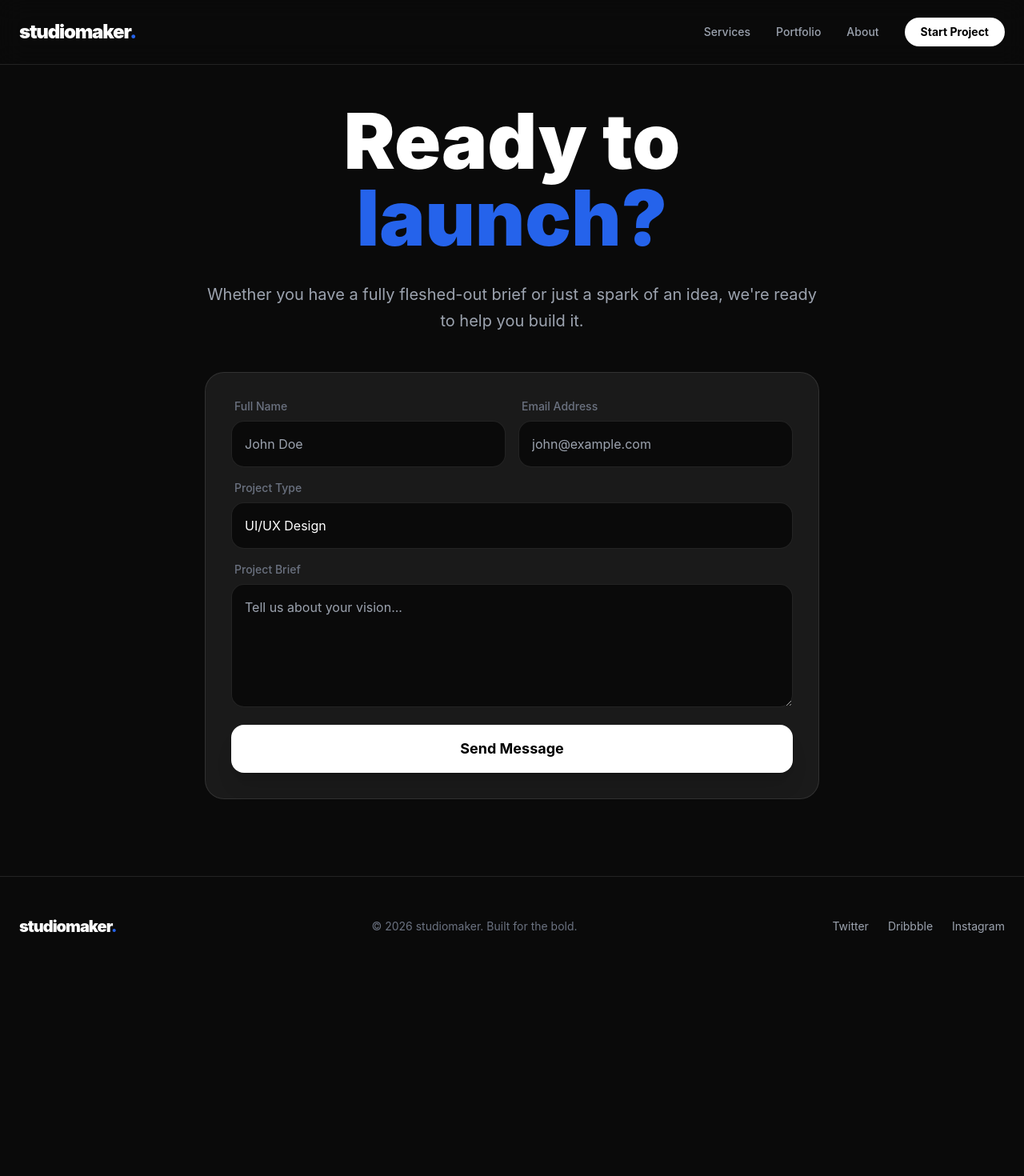
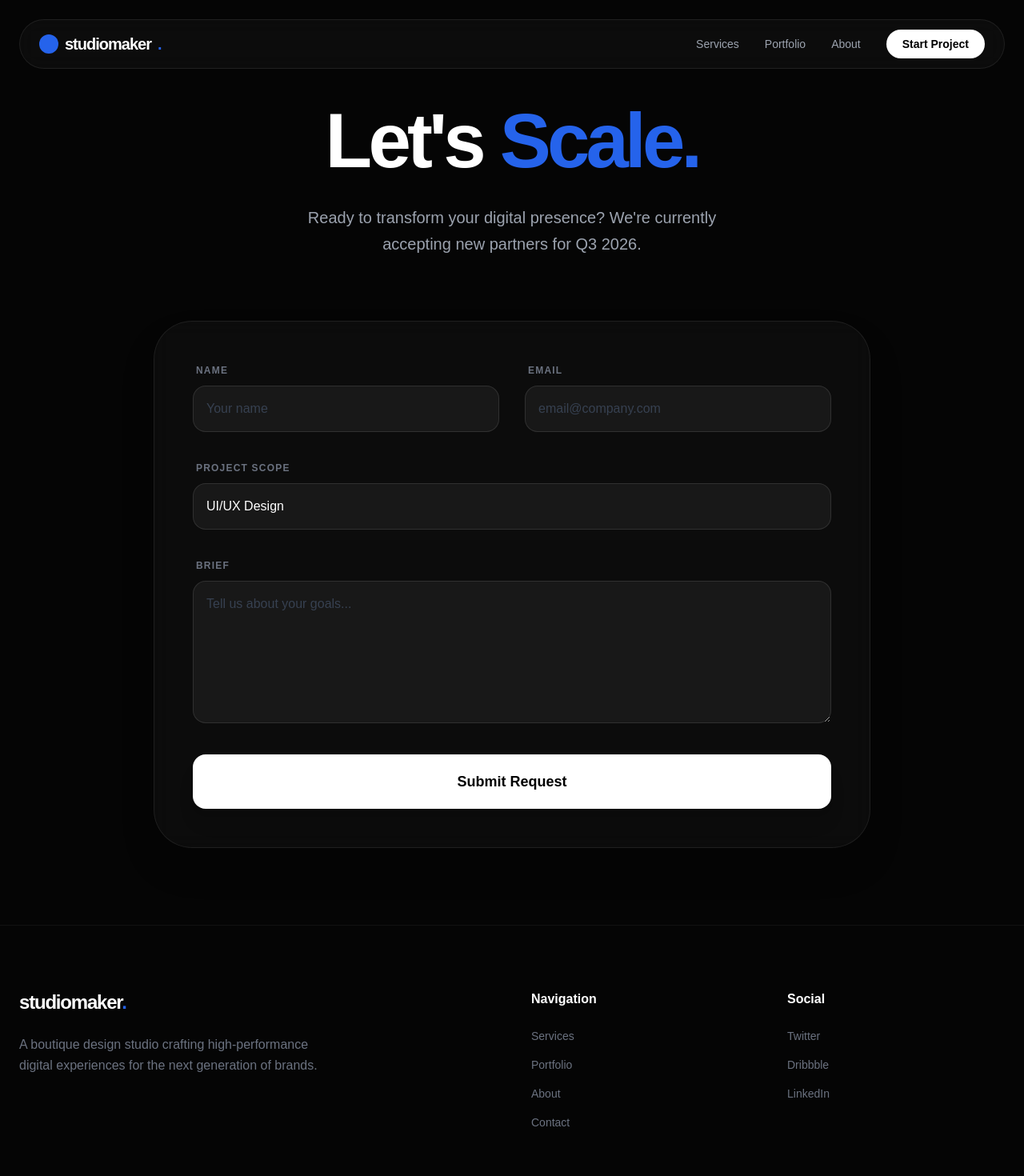
Before and after one commit to brandong1987/studiomaker, a React (Vite) app: page /contact in a window 1280 px wide. Shown: the top 1470 px of the page at 80% size. Before the commit the page ends 1220 px from the top, so only its background shows below. Built offline with nearby package versions, Linux system fonts and the light colour scheme; the HTML template or start-up script is replaced by a standard one.

Commit message:
Upgrade: implement pro-agency aesthetic, bento grids, and high-end animations

```diff
--- a/src/index.css
+++ b/src/index.css
@@ -1,13 +1,35 @@
 @tailwind base;
 @tailwind components;
 @tailwind utilities;
+
+@import url('https://fonts.googleapis.com/css2?family=Plus+Jakarta+Sans:wght@400;500;600;700;800&display=swap');
+
+:root {
+  --brand-black: #050505;
+  --brand-gray: #111111;
+  --brand-accent: #3b82f6;
+}
 
 html {
   scroll-behavior: smooth;
 }
 
 body {
-  background-color: #0a0a0a;
+  background-color: var(--brand-black);
   color: white;
-  font-family: 'Inter', system-ui, -apple-system, sans-serif;
+  font-family: 'Plus Jakarta Sans', sans-serif;
+  -webkit-font-smoothing: antialiased;
+  -moz-osx-font-smoothing: grayscale;
 }
+
+.glass {
+  background: rgba(255, 255, 255, 0.03);
+  backdrop-filter: blur(12px);
+  border: 1px solid rgba(255, 255, 255, 0.08);
+}
+
+.text-gradient {
+  background: linear-gradient(to right, #fff, #94a3b8);
+  -webkit-background-clip: text;
+  -webkit-text-fill-color: transparent;
+}
--- a/src/layouts/Layout.jsx
+++ b/src/layouts/Layout.jsx
@@ -1,17 +1,18 @@
 import React from 'react';
 import { Outlet, Link } from 'react-router-dom';
-import { motion } from 'framer-motion';
+import { motion, AnimatePresence } from 'framer-motion';
 
 const Navbar = () => (
-  <nav className="fixed w-full z-50 bg-brand-black/80 backdrop-blur-lg border-b border-white/10">
-    <div className="max-w-7xl mx-auto px-6 h-20 flex justify-between items-center">
-      <Link to="/" className="text-2xl font-black tracking-tighter text-white">
+  <nav className="fixed w-full z-50 px-6 py-6">
+    <div className="max-w-7xl mx-auto flex justify-between items-center glass rounded-full px-6 py-3">
+      <Link to="/" className="text-xl font-extrabold tracking-tighter text-white flex items-center gap-2">
+        <div className="w-6 h-6 bg-blue-600 rounded-full"></div>
         studiomaker<span className="text-blue-600">.</span>
       </Link>
       <div className="hidden md:flex gap-8 items-center">
-        <Link to="/services" className="text-sm font-medium text-gray-400 hover:text-white transition-colors">Services</Link>
-        <Link to="/portfolio" className="text-sm font-medium text-gray-400 hover:text-white transition-colors">Portfolio</Link>
-        <Link to="/about" className="text-sm font-medium text-gray-400 hover:text-white transition-colors">About</Link>
+        <Link to="/services" className="text-sm font-medium text-gray-400 hover:text-white transition-all">Services</Link>
+        <Link to="/portfolio" className="text-sm font-medium text-gray-400 hover:text-white transition-all">Portfolio</Link>
+        <Link to="/about" className="text-sm font-medium text-gray-400 hover:text-white transition-all">About</Link>
         <Link to="/contact" className="bg-white text-black px-5 py-2 rounded-full text-sm font-bold hover:bg-blue-600 hover:text-white transition-all">Start Project</Link>
       </div>
     </div>
@@ -19,30 +20,52 @@ const Navbar = () => (
 );
 
 const Footer = () => (
-  <footer className="py-12 px-6 border-t border-white/10">
-    <div className="max-w-7xl mx-auto flex flex-col md:flex-row justify-between items-center gap-8">
-      <div className="text-xl font-black tracking-tighter text-white">studiomaker<span className="text-blue-600">.</span></div>
-      <div className="text-gray-500 text-sm">© {new Date().getFullYear()} studiomaker. Built for the bold.</div>
-      <div className="flex gap-6 text-gray-400 text-sm">
-        <a href="#" className="hover:text-white transition-colors">Twitter</a>
-        <a href="#" className="hover:text-white transition-colors">Dribbble</a>
-        <a href="#" className="hover:text-white transition-colors">Instagram</a>
+  <footer className="py-20 px-6 border-t border-white/5">
+    <div className="max-w-7xl mx-auto grid grid-cols-1 md:grid-cols-4 gap-12">
+      <div className="col-span-2">
+        <div className="text-2xl font-black tracking-tighter text-white mb-6">
+          studiomaker<span className="text-blue-600">.</span>
+        </div>
+        <p className="text-gray-500 max-w-sm leading-relaxed">
+          A boutique design studio crafting high-performance digital experiences for the next generation of brands.
+        </p>
       </div>
+      <div className="flex flex-col gap-4">
+        <h4 className="text-white font-bold mb-2">Navigation</h4>
+        <Link to="/services" className="text-gray-500 hover:text-white transition-colors text-sm">Services</Link>
+        <Link to="/portfolio" className="text-gray-500 hover:text-white transition-colors text-sm">Portfolio</Link>
+        <Link to="/about" className="text-gray-500 hover:text-white transition-colors text-sm">About</Link>
+        <Link to="/contact" className="text-gray-500 hover:text-white transition-colors text-sm">Contact</Link>
+      </div>
+      <div className="flex flex-col gap-4">
+        <h4 className="text-white font-bold mb-2">Social</h4>
+        <a href="#" className="text-gray-500 hover:text-white transition-colors text-sm">Twitter</a>
+        <a href="#" className="text-gray-500 hover:text-white transition-colors text-sm">Dribbble</a>
+        <a href="#" className="text-gray-500 hover:text-white transition-colors text-sm">LinkedIn</a>
+      </div>
+    </div>
+    <div className="max-w-7xl mx-auto mt-20 pt-8 border-t border-white/5 flex justify-between items-center text-xs text-gray-600">
+      <p>© {new Date().getFullYear()} studiomaker. All rights reserved.</p>
+      <p>Designed for Excellence.</p>
     </div>
   </footer>
 );
 
 const Layout = () => {
   return (
-    <div className="min-h-screen bg-brand-black selection:bg-blue-600 selection:text-white">
+    <div className="min-h-screen bg-[#050505] selection:bg-blue-600 selection:text-white">
       <Navbar />
-      <motion.main
-        initial={{ opacity: 0, y: 10 }}
-        animate={{ opacity: 1, y: 0 }}
-        transition={{ duration: 0.4 }}
-      >
-        <Outlet />
-      </motion.main>
+      <AnimatePresence mode="wait">
+        <motion.main
+          key={window.location.pathname}
+          initial={{ opacity: 0, y: 20 }}
+          animate={{ opacity: 1, y: 0 }}
+          exit={{ opacity: 0, y: -20 }}
+          transition={{ duration: 0.4, ease: [0.22, 1, 0.36, 1] }}
+        >
+          <Outlet />
+        </motion.main>
+      </AnimatePresence>
       <Footer />
     </div>
   );
--- a/src/pages/Contact.jsx
+++ b/src/pages/Contact.jsx
@@ -4,52 +4,55 @@ import { motion } from 'framer-motion';
 const Contact = () => {
   return (
     <div className="pt-32 pb-24 px-6">
-      <div className="max-w-3xl mx-auto text-center">
-        <motion.div
+      <div className="max-w-4xl mx-auto">
+        <div className="text-center mb-20">
+          <motion.h1
             initial={{ opacity: 0, y: 20 }}
             animate={{ opacity: 1, y: 0 }}
+            className="text-6xl md:text-8xl font-black text-white mb-8 tracking-tighter"
           >
-          <h1 className="text-5xl md:text-8xl font-black mb-8 text-white">Ready to <span className="text-blue-600">launch?</span></h1>
-          <p className="text-gray-400 text-xl mb-12 leading-relaxed">
-            Whether you have a fully fleshed-out brief or just a spark of an idea, we're ready to help you build it.
+            Let's <span className="text-blue-600">Scale.</span>
+          </motion.h1>
+          <p className="text-gray-400 text-xl max-w-xl mx-auto leading-relaxed">
+            Ready to transform your digital presence? We're currently accepting new partners for Q3 2026.
           </p>
-        </motion.div>
+        </div>
 
-        <motion.form
-          initial={{ opacity: 0, y: 20 }}
+        <motion.div
+          initial={{ opacity: 0, y: 30 }}
           animate={{ opacity: 1, y: 0 }}
           transition={{ delay: 0.2 }}
-          className="grid grid-cols-1 gap-4 text-left bg-brand-gray border border-white/10 p-8 rounded-3xl"
-          onSubmit={e => e.preventDefault()}
+          className="glass p-8 md:p-12 rounded-[3rem] border border-white/10 shadow-2xl"
         >
-          <div className="grid grid-cols-1 md:grid-cols-2 gap-4">
-            <div>
-              <label className="block text-sm font-medium text-gray-500 mb-2 ml-1">Full Name</label>
-              <input className="w-full bg-brand-black border border-white/10 p-4 rounded-2xl outline-none focus:border-blue-600 transition-all text-white" placeholder="John Doe" />
+          <form className="grid grid-cols-1 gap-8" onSubmit={e => e.preventDefault()}>
+            <div className="grid grid-cols-1 md:grid-cols-2 gap-8">
+              <div className="space-y-2">
+                <label className="text-xs font-bold text-gray-500 uppercase tracking-widest ml-1">Name</label>
+                <input className="w-full bg-white/5 border border-white/10 p-4 rounded-2xl outline-none focus:border-blue-600 transition-all text-white placeholder:text-gray-700" placeholder="Your name" />
               </div>
-            <div>
-              <label className="block text-sm font-medium text-gray-500 mb-2 ml-1">Email Address</label>
-              <input className="w-full bg-brand-black border border-white/10 p-4 rounded-2xl outline-none focus:border-blue-600 transition-all text-white" placeholder="john@example.com" />
+              <div className="space-y-2">
+                <label className="text-xs font-bold text-gray-500 uppercase tracking-widest ml-1">Email</label>
+                <input className="w-full bg-white/5 border border-white/10 p-4 rounded-2xl outline-none focus:border-blue-600 transition-all text-white placeholder:text-gray-700" placeholder="email@company.com" />
               </div>
             </div>
-          <div>
-            <label className="block text-sm font-medium text-gray-500 mb-2 ml-1">Project Type</label>
-            <select className="w-full bg-brand-black border border-white/10 p-4 rounded-2xl outline-none focus:border-blue-600 transition-all text-white appearance-none">
-              <option>UI/UX Design</option>
-              <option>Full-Stack Development</option>
-              <option>Branding</option>
-              <option>E-commerce</option>
-              <option>Other</option>
+            <div className="space-y-2">
+              <label className="text-xs font-bold text-gray-500 uppercase tracking-widest ml-1">Project Scope</label>
+              <select className="w-full bg-white/5 border border-white/10 p-4 rounded-2xl outline-none focus:border-blue-600 transition-all text-white appearance-none">
+                <option className="bg-brand-black">UI/UX Design</option>
+                <option className="bg-brand-black">Full-Stack Development</option>
+                <option className="bg-brand-black">Brand Identity</option>
+                <option className="bg-brand-black">Enterprise Solution</option>
               </select>
             </div>
-          <div>
-            <label className="block text-sm font-medium text-gray-500 mb-2 ml-1">Project Brief</label>
-            <textarea rows={5} className="w-full bg-brand-black border border-white/10 p-4 rounded-2xl outline-none focus:border-blue-600 transition-all text-white" placeholder="Tell us about your vision..."></textarea>
+            <div className="space-y-2">
+              <label className="text-xs font-bold text-gray-500 uppercase tracking-widest ml-1">Brief</label>
+              <textarea rows={6} className="w-full bg-white/5 border border-white/10 p-4 rounded-2xl outline-none focus:border-blue-600 transition-all text-white placeholder:text-gray-700" placeholder="Tell us about your goals..."></textarea>
             </div>
-          <button className="w-full bg-white text-black py-4 rounded-2xl font-bold text-lg hover:bg-blue-600 hover:text-white transition-all shadow-xl">
-            Send Message
+            <button className="w-full bg-white text-black py-5 rounded-2xl font-black text-lg hover:bg-blue-600 hover:text-white transition-all shadow-xl active:scale-[0.98]">
+              Submit Request
             </button>
-        </motion.form>
+          </form>
+        </motion.div>
       </div>
     </div>
   );
--- a/src/pages/Home.jsx
+++ b/src/pages/Home.jsx
@@ -7,69 +7,103 @@ const Home = () => {
     <div className="pt-20">
       {/* Hero Section */}
       <section className="relative pt-32 pb-24 px-6 overflow-hidden">
-        <div className="max-w-5xl mx-auto text-center relative z-10">
+        <div className="max-w-7xl mx-auto relative z-10">
+          <div className="text-center max-w-4xl mx-auto">
+            <motion.div
+              initial={{ opacity: 0, scale: 0.9 }}
+              animate={{ opacity: 1, scale: 1 }}
+              className="inline-block px-4 py-1.5 mb-8 rounded-full glass text-xs font-bold text-blue-400 tracking-wide uppercase"
+            >
+              Digital Design Studio
+            </motion.div>
             <motion.h1
-            initial={{ opacity: 0, y: 20 }}
+              initial={{ opacity: 0, y: 30 }}
               animate={{ opacity: 1, y: 0 }}
-            transition={{ duration: 0.6 }}
-            className="text-6xl md:text-8xl font-black tracking-tight mb-8 leading-[1.1] text-white"
+              transition={{ duration: 0.8, ease: [0.22, 1, 0.36, 1] }}
+              className="text-6xl md:text-9xl font-black tracking-tighter mb-8 leading-[0.9] text-gradient"
             >
-            Designing the <span className="text-blue-600">future</span> of digital products.
+              Precision <br /> Engineering.
             </motion.h1>
             <motion.p
-            initial={{ opacity: 0, y: 20 }}
+              initial={{ opacity: 0, y: 30 }}
               animate={{ opacity: 1, y: 0 }}
-            transition={{ duration: 0.6, delay: 0.2 }}
-            className="text-xl text-gray-400 max-w-2xl mx-auto mb-12 leading-relaxed"
+              transition={{ duration: 0.8, delay: 0.1, ease: [0.22, 1, 0.36, 1] }}
+              className="text-xl md:text-2xl text-gray-400 max-w-2xl mx-auto mb-12 leading-relaxed font-medium"
             >
-            We are a premium design and development studio that transforms bold ideas into high-converting digital experiences.
+              We build high-performance digital experiences for brands that refuse to settle for average.
             </motion.p>
             <motion.div
-            initial={{ opacity: 0, y: 20 }}
+              initial={{ opacity: 0, y: 30 }}
               animate={{ opacity: 1, y: 0 }}
-            transition={{ duration: 0.6, delay: 0.4 }}
-            className="flex flex-col sm:flex-row justify-center gap-4"
+              transition={{ duration: 0.8, delay: 0.2, ease: [0.22, 1, 0.36, 1] }}
+              className="flex flex-col sm:flex-row justify-center gap-6"
             >
-            <Link to="/contact" className="px-8 py-4 bg-blue-600 text-white rounded-full font-bold hover:bg-blue-700 transition-all text-center">
-              Work with us
+              <Link to="/contact" className="px-10 py-5 bg-white text-black rounded-full font-bold hover:bg-blue-600 hover:text-white transition-all text-center shadow-2xl shadow-blue-500/20">
+                Start a Project
               </Link>
-            <Link to="/portfolio" className="px-8 py-4 bg-white/5 text-white border border-white/10 rounded-full font-bold hover:bg-white/10 transition-all text-center">
-              Our Work
+              <Link to="/portfolio" className="px-10 py-5 bg-white/5 text-white border border-white/10 rounded-full font-bold hover:bg-white/10 transition-all text-center backdrop-blur-sm">
+                View Portfolio
               </Link>
             </motion.div>
           </div>
-        <div className="absolute top-0 left-1/2 -translate-x-1/2 w-full h-full -z-10 opacity-30">
-          <div className="absolute top-0 left-1/4 w-96 h-96 bg-blue-600 rounded-full blur-[120px]"></div>
-          <div className="absolute bottom-0 right-1/4 w-96 h-96 bg-indigo-600 rounded-full blur-[120px]"></div>
+        </div>
+        <div className="absolute top-0 left-1/2 -translate-x-1/2 w-full h-full -z-10">
+          <div className="absolute top-[-10%] left-[-10%] w-[50%] h-[50%] rounded-full bg-blue-600/20 blur-[150px]"></div>
+          <div className="absolute bottom-[-10%] right-[-10%] w-[50%] h-[50%] rounded-full bg-indigo-600/20 blur-[150px]"></div>
         </div>
       </section>
 
-      {/* Quick Teaser for Services */}
-      <section className="py-24 px-6 bg-brand-gray/50">
-        <div className="max-w-7xl mx-auto grid grid-cols-1 lg:grid-cols-2 gap-16 items-center">
+      {/* Trust Section */}
+      <section className="py-20 border-y border-white/5 bg-white/[0.02]">
+        <div className="max-w-7xl mx-auto px-6">
+          <p className="text-center text-gray-500 text-sm font-medium uppercase tracking-widest mb-12">Trusted by innovators worldwide</p>
+          <div className="flex flex-wrap justify-center gap-12 md:gap-24 opacity-40 grayscale contrast-125">
+             <div className="text-2xl font-black text-white">SaaSly</div>
+             <div className="text-2xl font-black text-white">VELOCITY</div>
+             <div className="text-2xl font-black text-white">NEXUS</div>
+             <div className="text-2xl font-black text-white">QUANTUM</div>
+             <div className="text-2xl font-black text-white">PRISM</div>
+          </div>
+        </div>
+      </section>
+
+      {/* Feature Section - The "Sizzle" */}
+      <section className="py-32 px-6">
+        <div className="max-w-7xl mx-auto">
+          <div className="grid grid-cols-1 lg:grid-cols-2 gap-24 items-center">
+            <div className="relative">
+              <div className="aspect-square rounded-3xl overflow-hidden border border-white/10">
+                <img src="https://images.unsplash.com/photo-1558655146-d09347e92766?auto=format&fit=crop&q=80&w=800" className="w-full h-full object-cover" alt="Design Process" />
+              </div>
+              <div className="absolute -bottom-8 -right-8 p-8 glass rounded-3xl shadow-2xl hidden md:block">
+                <div className="text-4xl font-black text-white mb-1">99%</div>
+                <div className="text-gray-400 text-sm font-medium">Client Satisfaction</div>
+              </div>
+            </div>
             <div>
-            <h2 className="text-4xl font-black mb-6 text-white">We blend art with engineering.</h2>
-            <p className="text-gray-400 text-lg mb-8 leading-relaxed">
-              From conceptual UI/UX to scalable full-stack development, we provide the technical muscle and creative vision to launch your product.
+              <h2 className="text-4xl md:text-6xl font-black text-white mb-8 leading-tight">
+                We don't just build websites. <span className="text-blue-600">We build growth.</span>
+              </h2>
+              <p className="text-gray-400 text-lg mb-12 leading-relaxed">
+                Most agencies focus on how it looks. We focus on how it works. By combining deep behavioral psychology with cutting-edge engineering, we create digital products that convert visitors into loyal customers.
               </p>
-            <Link to="/services" className="text-blue-600 font-bold hover:underline">Explore our expertise &rarr;</Link>
+              <div className="space-y-6">
+                {[
+                  { t: 'Conversion-Centric Design', d: 'Every element is placed to drive a specific action.' },
+                  { t: 'Extreme Performance', d: 'Sub-second load times to reduce bounce rates.' },
+                  { t: 'Scalable Architecture', d: 'Built to handle 100 users or 100 million.' },
+                ].map((item, i) => (
+                  <div key={i} className="flex gap-4 items-start">
+                    <div className="w-6 h-6 rounded-full bg-blue-600/20 flex items-center justify-center flex-shrink-0 mt-1">
+                      <div className="w-2 h-2 bg-blue-600 rounded-full"></div>
                     </div>
-          <div className="grid grid-cols-2 gap-4">
-            <div className="p-6 bg-brand-black border border-white/10 rounded-2xl">
-              <div className="text-3xl mb-2">🚀</div>
-              <div className="font-bold text-white">Fast Launch</div>
+                    <div>
+                      <h4 className="text-white font-bold">{item.t}</h4>
+                      <p className="text-gray-500 text-sm">{item.d}</p>
                     </div>
-            <div className="p-6 bg-brand-black border border-white/10 rounded-2xl">
-              <div className="text-3xl mb-2">💎</div>
-              <div className="font-bold text-white">Premium Quality</div>
                   </div>
-            <div className="p-6 bg-brand-black border border-white/10 rounded-2xl">
-              <div className="text-3xl mb-2">📈</div>
-              <div className="font-bold text-white">Growth Focused</div>
+                ))}
               </div>
-            <div className="p-6 bg-brand-black border border-white/10 rounded-2xl">
-              <div className="text-3xl mb-2">📱</div>
-              <div className="font-bold text-white">Mobile First</div>
             </div>
           </div>
         </div>
```
Also changed, not shown: src/pages/About.jsx (+24 -21 lines), src/pages/Portfolio.jsx (+38 -31 lines), src/pages/Services.jsx (+50 -38 lines). Lines whose indentation alone changed are shown as unchanged.
